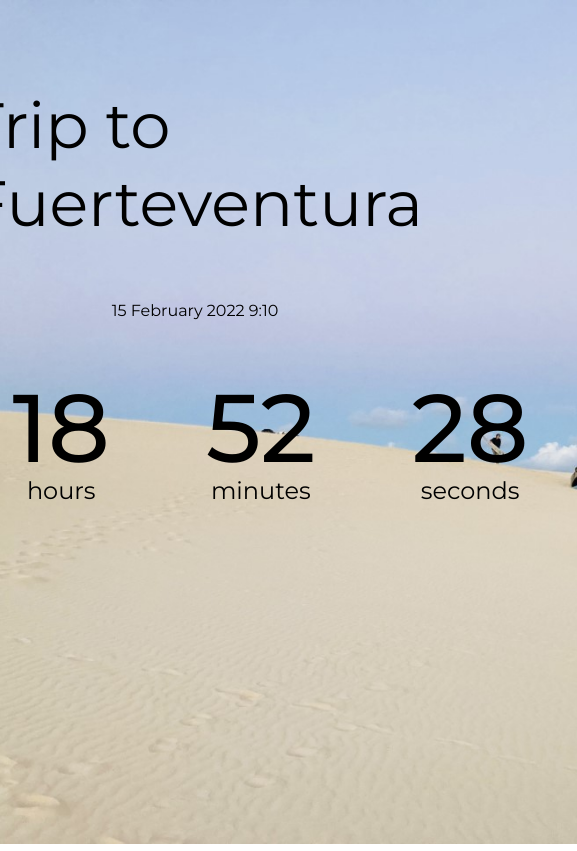
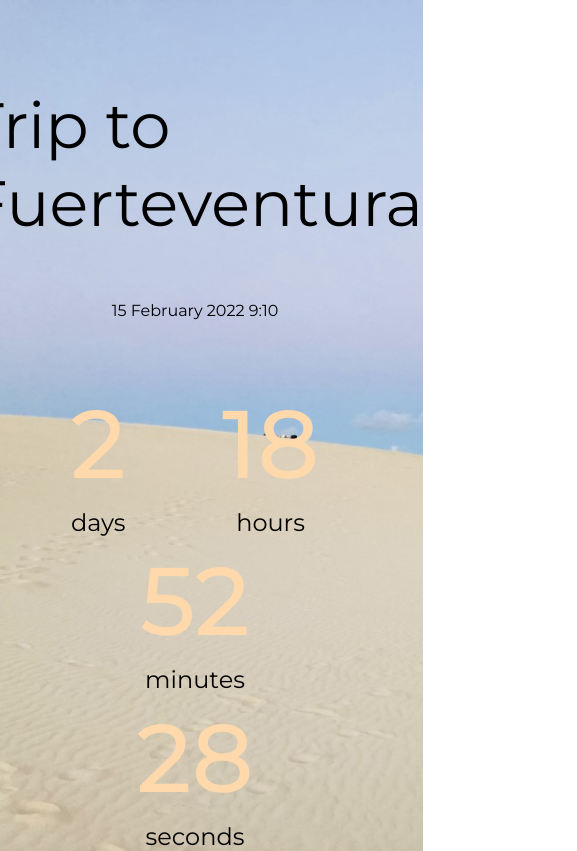
Before and after one commit to dawidglap/countdown-timer-js, a plain HTML site: page index.html in a window 390 px wide. Shown: the whole page, 577 px wide, since content can reach past the window. Drawn offline with Linux system fonts and the light colour scheme.

Commit message:
i have to fix the mobile version

```diff
--- a/style.css
+++ b/style.css
@@ -20,6 +20,10 @@ h1{
     font-weight: normal;
 }
 
+p:first-child{
+    color: rgb(255, 217, 172);
+}
+
 
 .title-container{
     height: 45vh;
@@ -31,6 +35,7 @@ h1{
 
 .countdown-container{
     display: flex;
+    flex-wrap: wrap;
     justify-content: center;
     align-items: center;
 }
@@ -39,7 +44,7 @@ h1{
     font-size: 6rem;
     font-weight: 500;
     line-height: 1;
-    margin: 0 3rem;
+    margin: 1rem 3rem;
 }
 
 .countdown-el span{
```
